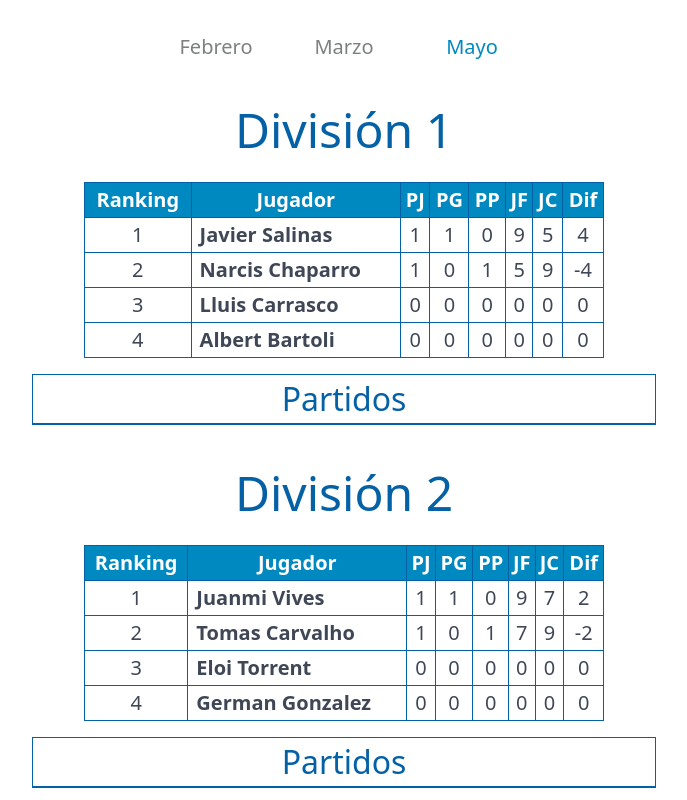
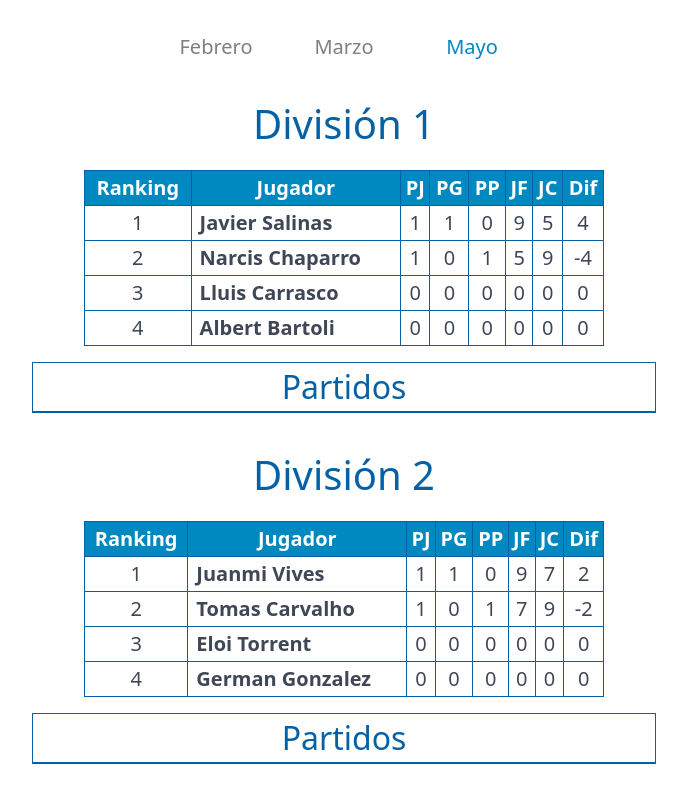
Before and after one commit to kvi-ki/tennis-matches, a Next.js app: page / in a window 1280 px wide. Shown: the top 800 px of the page, without its empty margins (296-983 px from the left). Built offline with nearby package versions, Linux system fonts and the light colour scheme.

Commit message:
style: update font size for responsive

```diff
--- a/tailwind.config.js
+++ b/tailwind.config.js
@@ -25,11 +25,11 @@ export default {
     },
     fontSize: {
       header: '2rem',
-      headerLg: '3rem',
+      headerLg: '2.5rem',
       header2: '1.3rem',
       header2Lg: '2rem',
       textSm: '0.6rem',
-      textMd: '1rem',
+      textMd: '1.1rem',
       textLg: '1.25rem',
       textMatches: '0.8rem'
     }
```
